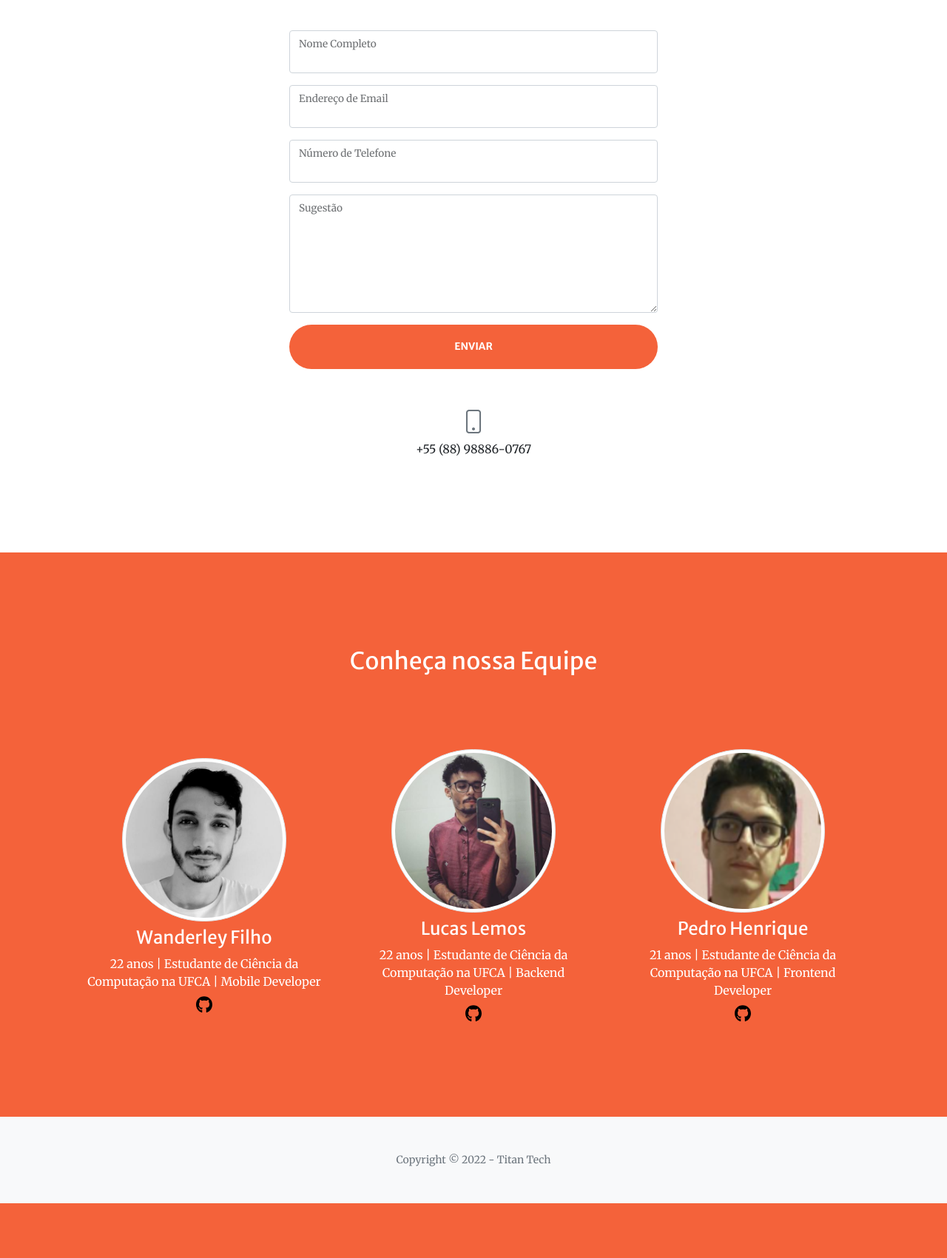
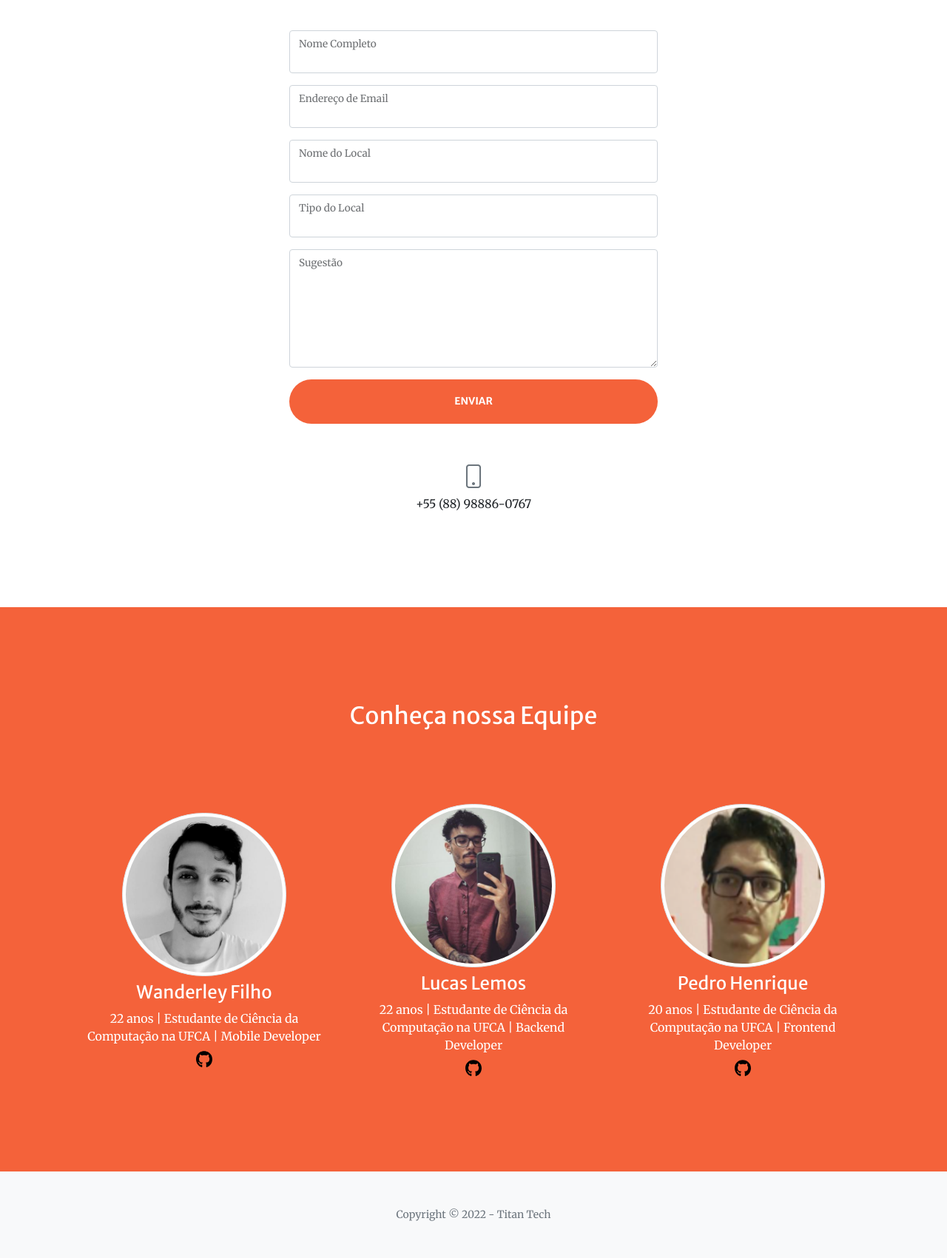
Before and after one commit to Pedro-HenriqueFF/Roteiros-Turisticos, a PHP site: page /Futurismo/view/main.php in a window 1280 px wide. Shown: the part 2389-4090 px from the top of the page at 74% size. Before the commit the page ends 4016 px from the top, so only its background shows below. Run offline with PHP 8.4, Linux system fonts and the light colour scheme; some libraries are stand-ins or nearby versions.

Commit message:
Formulário Sugestão

```diff
--- a/view/main.php
+++ b/view/main.php
@@ -142,13 +142,6 @@
                 </div>
                 <div class="row gx-4 gx-lg-5 justify-content-center mb-5">
                     <div class="col-lg-6">
-                        <!-- * * * * * * * * * * * * * * *-->
-                        <!-- * * SB Forms Contact Form * *-->
-                        <!-- * * * * * * * * * * * * * * *-->
-                        <!-- This form is pre-integrated with SB Forms.-->
-                        <!-- To make this form functional, sign up at-->
-                        <!-- https://startbootstrap.com/solution/contact-forms-->
-                        <!-- to get an API token!-->
                         <form id="contactForm">
                             <!-- Name input-->
                             <div class="form-floating mb-3">
@@ -160,14 +153,25 @@
                                 <input class="form-control" id="email" type="email" required/>
                                 <label for="email">Endereço de Email</label>
                             </div>
-                            <!-- Phone number input-->
+                            <!-- Local name input-->
                             <div class="form-floating mb-3">
-                                <input class="form-control" id="phone" type="tel" required/>
-                                <label for="phone">Número de Telefone</label>
+                                <input class="form-control" id="local" type="text" required/>
+                                <label for="local">Nome do Local</label>
+                            </div>
+                            <!-- Local type input-->
+                            <div class="form-floating mb-3">
+                                <select class="form-control" id="type" name="typelist" form="contactForm">
+                                    <option value="" data-default disabled selected></option>
+                                    <option value="Religioso">Religioso</option>
+                                    <option value="Artesanal">Artesanal</option>
+                                    <option value="Musical">Musical</option>
+                                    <option value="Esportivo">Esportivo</option>
+                                </select>
+                                <label for="type">Tipo do Local</label>
                             </div>
                             <!-- Message input-->
                             <div class="form-floating mb-3">
-                                <textarea class="form-control" id="message" type="text" style="height: 10rem" required></textarea>
+                                <textarea class="form-control" id="message" type="text" style="height: 10rem"></textarea>
                                 <label for="message">Sugestão</label>
                             </div>
                             <div class="d-grid"><button class="btn btn-primary btn-xl" id="submitButton" type="submit">Enviar</button></div>
@@ -208,7 +212,7 @@
                         <div class="mt-5">
                             <div class="mb-2"><img class="img-thumbnail rounded-circle" src="./assets/img/devs/ph.png" alt="derley" width="70%" height="70%"></div>
                             <h3 class="text-white h4 mb-2">Pedro Henrique</h3>
-                            <p class="text-white mb-0">21 anos | Estudante de Ciência da Computação na UFCA | Frontend Developer</p>
+                            <p class="text-white mb-0">20 anos | Estudante de Ciência da Computação na UFCA | Frontend Developer</p>
                             <a href="https://github.com/Pedro-HenriqueFF" target="_blank"><img class="mt-2" src="./assets/img/logos/github-brands.svg" alt="GitHub" width="7%" height="7%"></a>
                         </div>
                     </div>
```
